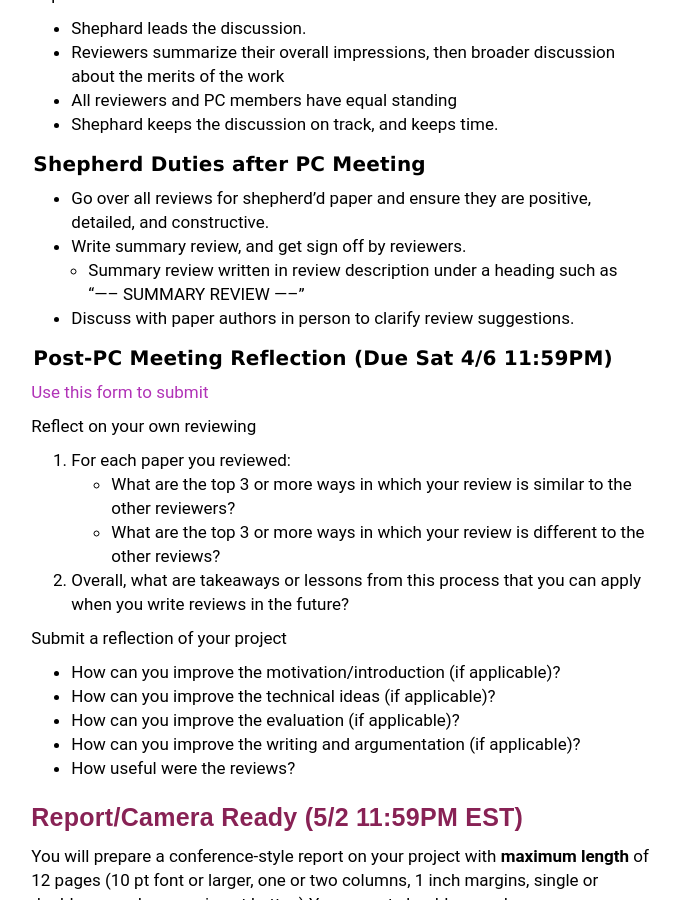
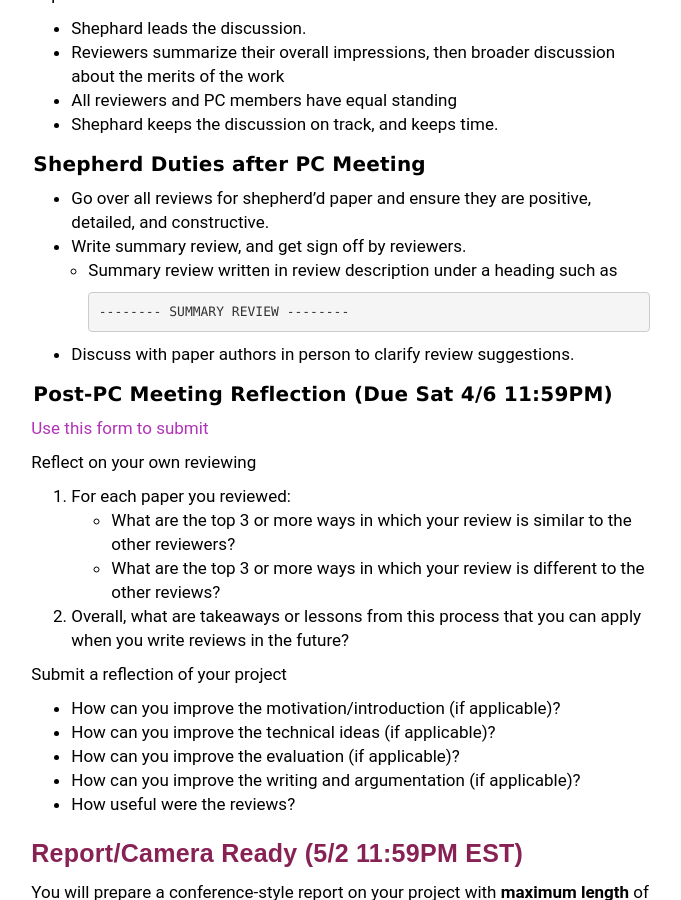
Before and after one commit to wzao1515/w6113.github.io, a Jekyll site: the page built from projects.md, in a window 1280 px wide and 900 px high, scrolled down 3013 px. Shown: the whole window, without its empty margins (293-974 px from the left). Built offline with Jekyll 4.4.1, drawn with Linux system fonts in a browser that asks for light colours.

Commit message:
updated website

```diff
--- a/projects.md
+++ b/projects.md
@@ -141,7 +141,10 @@ Paper Discussion Format
 
 * Go over all reviews for shepherd'd paper and ensure they are positive, detailed, and constructive.
 * Write summary review, and get sign off by reviewers.
-  * Summary review written in review description under a heading such as "----- SUMMARY REVIEW -----"
+  * Summary review written in review description under a heading such as
+
+        -------- SUMMARY REVIEW --------
+
 * Discuss with paper authors in person to clarify review suggestions.
 
 
```
